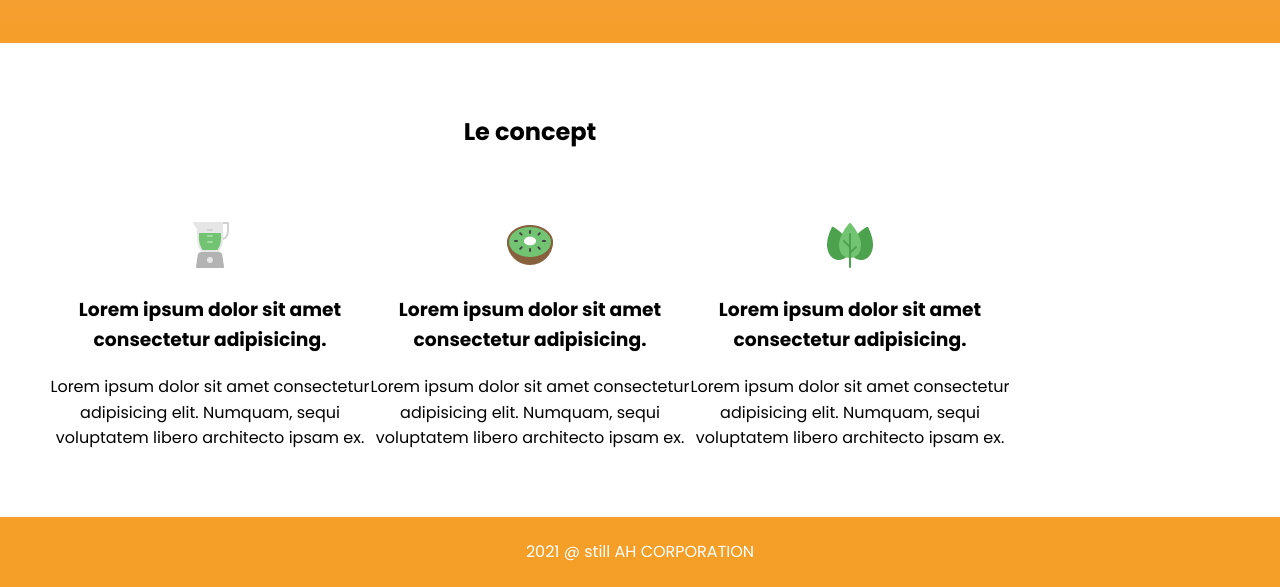
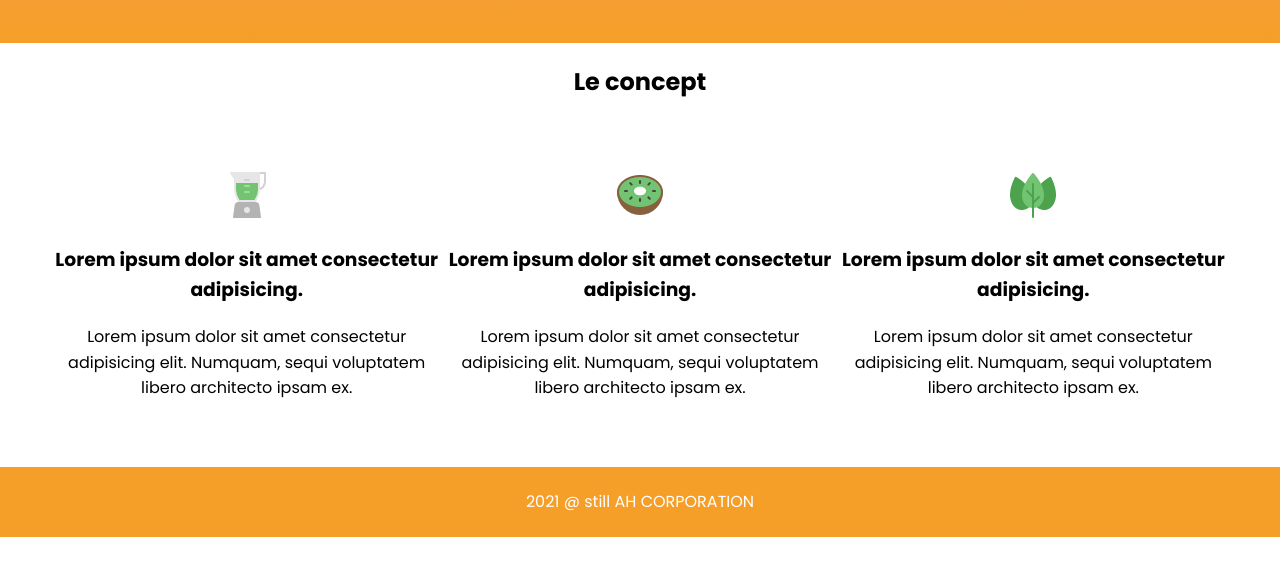
Before and after one commit to ChuckyMaster/WebStatic2, a plain HTML site: page WebStatic-main/smoothie/index.html in a window 1280 px wide. Shown: the part 1602-2189 px from the top of the page. After the commit the page ends 2139 px from the top, so only its background shows below. Drawn offline with Linux system fonts and the light colour scheme.

```diff
--- a/WebStatic-main/smoothie/index.html
+++ b/WebStatic-main/smoothie/index.html
@@ -65,7 +65,7 @@
         </p>
       </div>
 
-      <div class="concept content">
+      <div class="concept main">
         <h2>Le concept</h2>
 
         <div class="cards">
--- a/WebStatic-main/smoothie/style.css
+++ b/WebStatic-main/smoothie/style.css
@@ -106,10 +106,14 @@ article {
   display: flex;
   flex-direction: column;
 }
-
+.concept {
+  display: flex;
+  justify-content: center;
+}
 .cards {
   margin: 50px;
   display: flex;
+  justify-content: center;
   flex-direction: row;
 }
 
```
